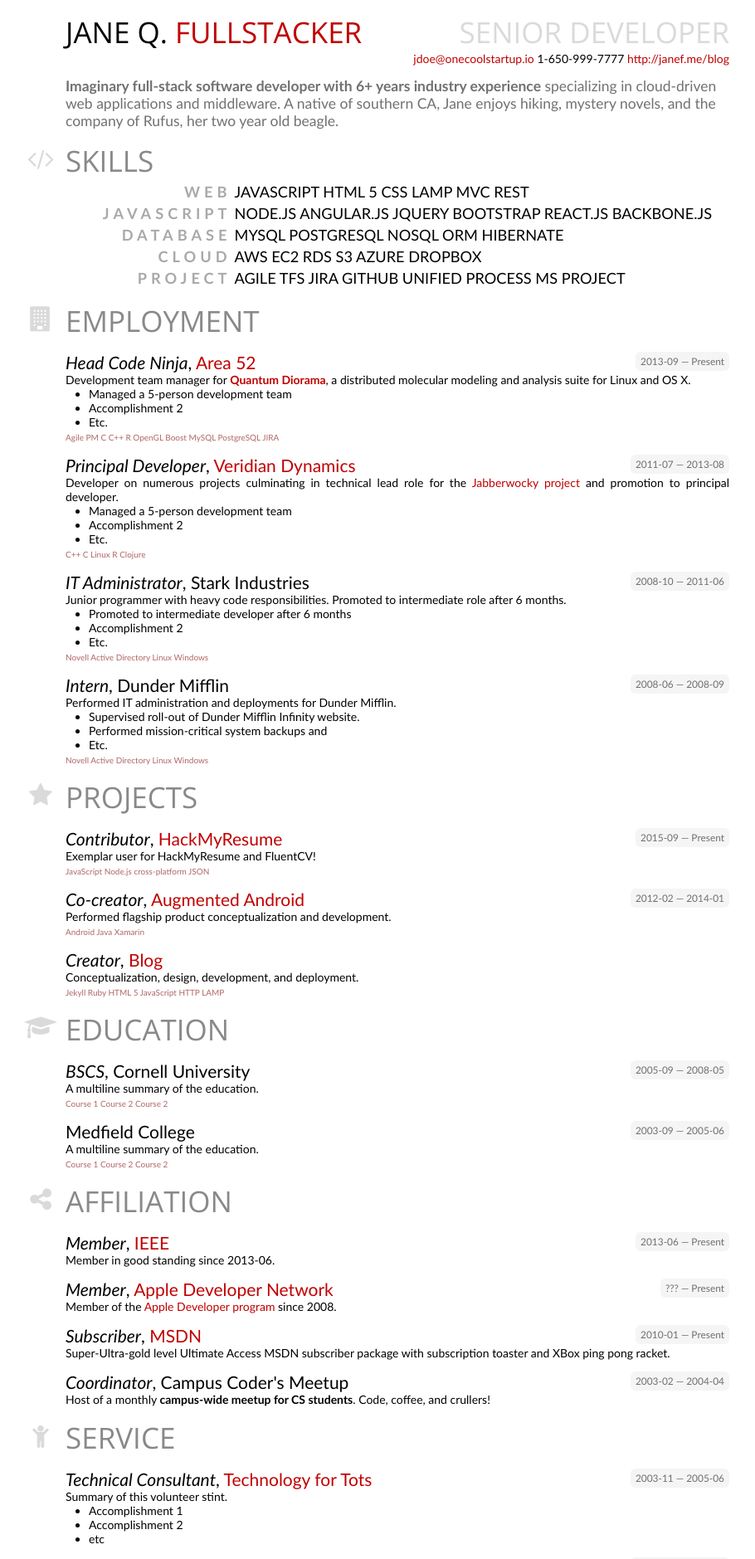
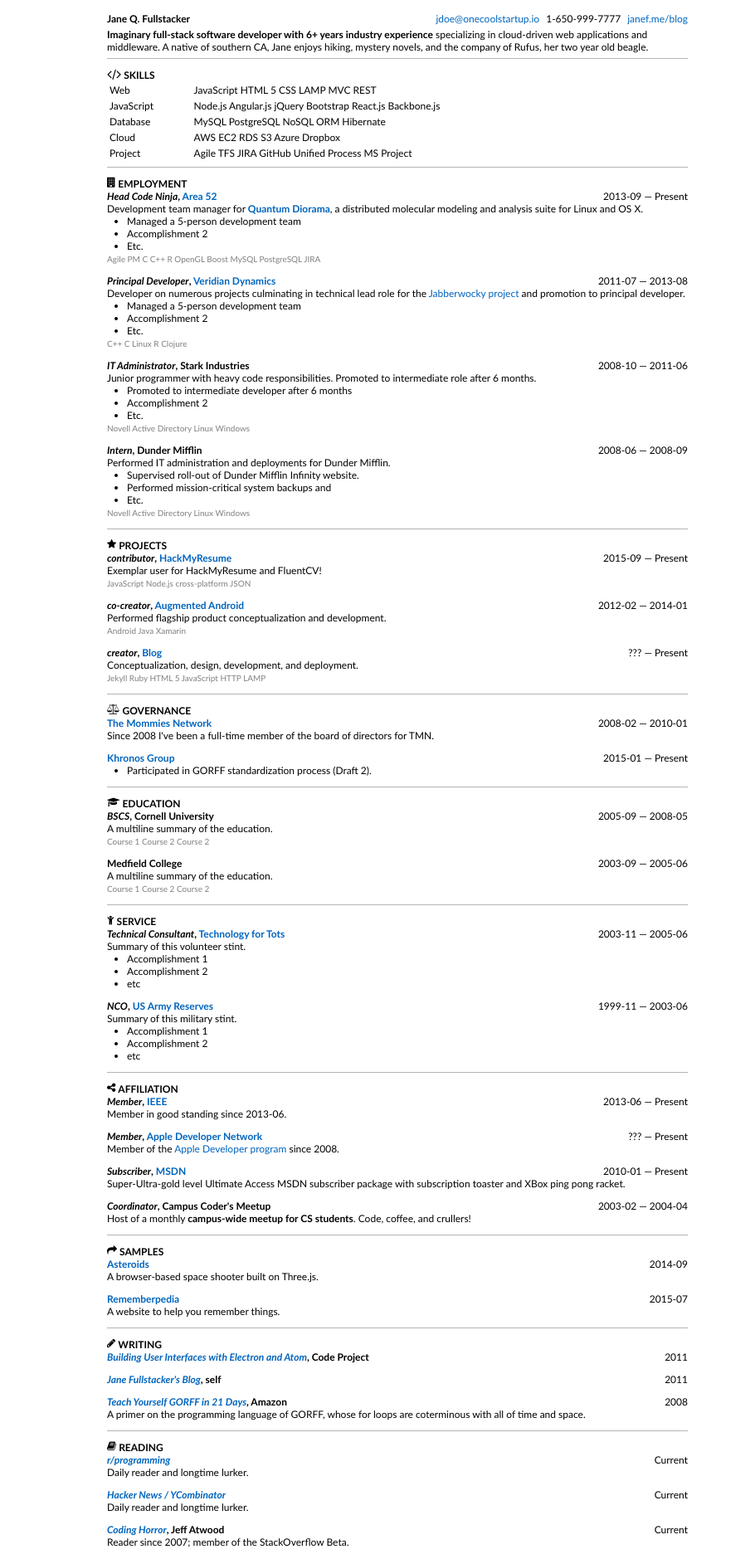
Before and after one commit to iammyr/iammyr.github.io, a Jekyll site: the page cv/myr-resume.html, which Jekyll copies as it is, in a window 1280 px wide. Shown: the top 1879 px of the page at 83% size, without its empty margins (161-1071 px from the left). Built offline with Jekyll 4.4.1, drawn with Linux system fonts in a browser that asks for light colours; nearby versions of some CDN libraries; some of the changed text lies outside the part shown.

Commit message:
trying compact theme for cv

```diff
--- a/cv/myr-resume.html
+++ b/cv/myr-resume.html
@@ -4,19 +4,17 @@
     <head>
         <meta charset="utf-8">
         <title>Jane Q. Fullstacker</title>
-        <link href='https://fonts.googleapis.com/css?family=Open+Sans:400,300,300italic,400italic,600,600italic,700,700italic'
-        rel='stylesheet' type='text/css'>
-        <link rel="stylesheet" href="https://maxcdn.bootstrapcdn.com/font-awesome/4.3.0/css/font-awesome.min.css">
+        <link rel="stylesheet" href="https://maxcdn.bootstrapcdn.com/font-awesome/4.5.0/css/font-awesome.min.css">
         <style>
             html, body, main, section, header, ul, p, h1, h2, h3 {
-              font-family: 'Calibri', 'Open Sans', 'sans-serif';
-              font-size: 14px;
+              font-family: 'Calibri', 'Helvetica Neue', 'Helvetica', 'Segoe UI', 'sans-serif';
+              font-size: 12px;
               margin: 0; padding: 0;
               display: block;
             }
 
             a {
-              color: #C00000;
+              color: #0064BD;
               text-decoration: none;
             }
 
@@ -28,76 +26,27 @@
               text-decoration: underline;
             }
 
-            h1 {
-              text-transform: uppercase;
-              font-size:
-            }
-
             h2 {
               text-transform: uppercase;
-              color: #898989;
-              font-size: 2em;
-              position: relative;
-              font-weight: 400;
-            }
-
-            h3, .tenure {
-              font-size: 1.5em;
-              font-weight: 300;
             }
 
             h3 {
-              margin-top: 0;
-              width: 66%;
-              float: left;
-            }
-
-            table {
-              width: 100%;
-              text-transform: uppercase;
-              font-size: 1.3em;
-            }
-
-            td:first-child {
-              text-align: right;
-              color: #A9A9A9;
-              letter-spacing: 5px;
-              font-weight: bold;
-            }
-
-            td:last-child {
-              text-align: justify; /* HTML justification sucks, but in this case... */
+              font-size: 1em;
             }
 
             hr {
-              display: none;
+              border: none;
+              border-top: 1px solid #B3B3B3;
             }
 
             main {
               padding: 15px;
-              max-width: 800px;
+              max-width: 700px;
               margin: 0 auto;
             }
 
             section {
               margin-top: 1em;
-            }
-
-            section > div {
-              margin-top: 1em;
-              overflow: hidden; /* Clear floated children */
-            }
-
-            section > div p {
-              clear: both;
-            }
-
-            section > header {
-              position: relative;
-            }
-
-            ul {
-              clear: both;
             }
 
             li {
@@ -106,20 +55,11 @@
 
             p, li {
               text-align: justify;
+              clear: both;
             }
 
             .tenure {
               float: right;
-              color: #6F6F6F;
-              background-color: #F5F5F5;
-              border-radius: 6px;
-              padding: 4px 6px;
-              font-size: 85%;
-            }
-
-            span.keywords {
-              font-size: 10px;
-              color: #B16666;
             }
 
             thead {
@@ -129,45 +69,42 @@
             main > header {
               width: 100%;
               float: left;
-              margin-bottom: 1em;
+              margin-bottom: 0;
+              position: relative;
             }
 
-            h1 {
+
+            h3 {
+              display: inline-block;
+              line-height: 1;
+            }
+            #contact {
+              float: right;
+              position: absolute;
+              right: 0;
+              bottom: 0;
+            }
+
+            #contact > div {
+              display: inline-block;
+              margin-left: 5px;
+            }
+
+            span.fa {
+              text-align: left;
+              margin-right: 3px;
               float: left;
             }
 
-            h1, h2, .label {
-              font-size: 2.5em;
-              text-transform: uppercase;
-              font-weight: 300;
-              font-family: 'Open Sans', 'Helvetica Neue', 'Helvetica', 'Lato', 'sans-serif'
+            section > div {
+              margin-bottom: 1em;
+              clear: both;
             }
 
-            #contact {
-             clear: both;
-             float: right;
-            }
-
-            header > span.fa {
-              text-align: center;
-              margin-right: 3px;
-              position: absolute;
-              width: 40px;
-              top: 10px;
-              font-size: 30px;
-              /*transform: translateX(-110%); PDF no likey */
-              margin-left: -50px;
-              color: #DADADA;
-            }
-
-            .label {
-              float: right;
-              color: #DADADA;
-            }
-
-            #summary {
-              color: #717171;
-              font-size: 1.25em;
+            span.keywords {
+              font-size: 10px;
+              color: gray;
+              text-align: right;
             }
         </style>
     </head>
@@ -175,16 +112,17 @@
     <body>
         <main>
             <header>
-                 <h1>Jane Q. <span style="color: #C00000;">Fullstacker</span></h1>
- <span class="label">Senior Developer</span>
+                 <h1>Jane Q. Fullstacker</h1>
 
-                <p id="contact"> <span class="email"><a href="mailto:jdoe@onecoolstartup.io">jdoe@onecoolstartup.io</a></span>
-
-                    <span
-                    class="phone">1-650-999-7777</span> <span class="website"><a href="http://janef.me/blog"><a href="http://janef.me/blog">http://janef.me/blog</a></a></span>
-
-                </p>
+                <div id="contact">
+                    <div class="email"><a href="mailto:jdoe@onecoolstartup.io">jdoe@onecoolstartup.io</a>
+                    </div>
+                    <div class="phone">1-650-999-7777</div>
+                    <div class="website"><a href="http://janef.me/blog">janef.me/blog</a>
+                    </div>
+                </div>
             </header>
+            <hr>
             <section id="summary"> <strong>Imaginary full-stack software developer with 6+ years industry experience</strong> specializing
                 in cloud-driven web applications and middleware. A native of southern CA,
                 Jane enjoys hiking, mystery novels, and the company of Rufus, her two year
@@ -228,7 +166,7 @@
             </section>
             <hr>
             <section id="employment">
-                <header> <span class="fa fa-lg fa-building"></span>
+                <header> <span class="fa fa-building"></span>
                      <h2>employment</h2>
 
                 </header>
@@ -247,6 +185,7 @@
                         <li>Accomplishment 2</li>
                         <li>Etc.</li>
                     </ul> <span class="keywords">Agile PM C C++ R OpenGL Boost MySQL PostgreSQL JIRA </span>
+
                 </div>
                 <div>
                      <h3><em>Principal Developer</em>,
@@ -264,6 +203,7 @@
                         <li>Accomplishment 2</li>
                         <li>Etc.</li>
                     </ul> <span class="keywords">C++ C Linux R Clojure </span>
+
                 </div>
                 <div>
                      <h3><em>IT Administrator</em>,
@@ -280,6 +220,7 @@
                         <li>Accomplishment 2</li>
                         <li>Etc.</li>
                     </ul> <span class="keywords">Novell Active Directory Linux Windows </span>
+
                 </div>
                 <div>
                      <h3><em>Intern</em>,
@@ -295,43 +236,81 @@
                         <li>Performed mission-critical system backups and</li>
                         <li>Etc.</li>
                     </ul> <span class="keywords">Novell Active Directory Linux Windows </span>
+
                 </div>
             </section>
             <hr>
             <section id="projects">
-                <header> <span class="fa fa-lg fa-star"></span>
+                <header> <span class="fa fa-star"></span>
                      <h2>projects</h2>
 
                 </header>
                 <div>
-                     <h3><em>Contributor</em>,
+                     <h3><em>contributor</em>,
     <a href="http://please.hackmyresume.com">HackMyResume</a>
     </h3>
  <span class="tenure">2015-09 — Present</span>
 
-                    <p>Exemplar user for HackMyResume and FluentCV!</p> <span class="keywords">JavaScript Node.js cross-platform JSON </span>
+                    <p>
+                        <p>Exemplar user for HackMyResume and FluentCV!</p>
+                    </p> <span class="keywords">JavaScript Node.js cross-platform JSON </span>
+
                 </div>
                 <div>
-                     <h3><em>Co-creator</em>,
+                     <h3><em>co-creator</em>,
     <a href="http://project.website.com">Augmented Android</a>
     </h3>
  <span class="tenure">2012-02 — 2014-01</span>
 
+                    <p>
                         <p>Performed flagship product conceptualization and development.</p>
-                    <span
-                    class="keywords">Android Java Xamarin</span>
+                    </p> <span class="keywords">Android Java Xamarin </span>
+
                 </div>
                 <div>
-                     <h3><em>Creator</em>,
+                     <h3><em>creator</em>,
     <a href="http://myblog.jane.com/blog">Blog</a>
     </h3>
+ <span class="tenure">??? — Present</span>
 
-                    <p>Conceptualization, design, development, and deployment.</p> <span class="keywords">Jekyll Ruby HTML 5 JavaScript HTTP LAMP </span>
+                    <p>
+                        <p>Conceptualization, design, development, and deployment.</p>
+                    </p> <span class="keywords">Jekyll Ruby HTML 5 JavaScript HTTP LAMP </span>
+
+                </div>
+            </section>
+            <hr>
+            <section id="governance">
+                <header> <span class="fa fa-balance-scale"></span>
+                     <h2>governance</h2>
+
+                </header>
+                <div>
+                     <h3>
+        <a href="http://themommiesnetwork.org">The Mommies Network</a>
+        </h3>
+ <span class="tenure">2008-02 — 2010-01</span>
+
+                    <p>
+                        <p>Since 2008 I&#39;ve been a full-time member of the board of directors
+                            for TMN.</p>
+                    </p>
+                </div>
+                <div>
+                     <h3>
+        <a href="https://www.khronos.org">Khronos Group</a>
+        </h3>
+ <span class="tenure">2015-01 — Present</span>
+
+                    <p></p>
+                    <ul>
+                        <li>Participated in GORFF standardization process (Draft 2).</li>
+                    </ul>
                 </div>
             </section>
             <hr>
             <section id="education">
-                <header> <span class="fa fa-lg fa-mortar-board"></span>
+                <header> <span class="fa fa-mortar-board"></span>
                      <h2>education</h2>
 
                 </header>
@@ -351,8 +330,45 @@
                 </div>
             </section>
             <hr>
+            <section id="service">
+                <header> <span class="fa fa-child"></span>
+                     <h2>service</h2>
+
+                </header>
+                <div>
+                     <h3><em>Technical Consultant</em>,
+      <a href="http://technology-for-tots.org">Technology for Tots</a>
+    </h3>
+ <span class="tenure">2003-11 — 2005-06</span>
+
+                    <p>
+                        <p>Summary of this volunteer stint.</p>
+                    </p>
+                    <ul>
+                        <li>Accomplishment 1</li>
+                        <li>Accomplishment 2</li>
+                        <li>etc</li>
+                    </ul>
+                </div>
+                <div>
+                     <h3><em>NCO</em>,
+      <a href="http://www.usar.army.mil/">US Army Reserves</a>
+    </h3>
+ <span class="tenure">1999-11 — 2003-06</span>
+
+                    <p>
+                        <p>Summary of this military stint.</p>
+                    </p>
+                    <ul>
+                        <li>Accomplishment 1</li>
+                        <li>Accomplishment 2</li>
+                        <li>etc</li>
+                    </ul>
+                </div>
+            </section>
+            <hr>
             <section id="affiliation">
-                <header> <span class="fa fa-lg fa-share-alt"></span>
+                <header> <span class="fa fa-share-alt"></span>
                      <h2>affiliation</h2>
 
                 </header>
@@ -393,45 +409,8 @@
                 </div>
             </section>
             <hr>
-            <section id="service">
-                <header> <span class="fa fa-lg fa-child"></span>
-                     <h2>service</h2>
-
-                </header>
-                <div>
-                     <h3><em>Technical Consultant</em>,
-            <a href="http://technology-for-tots.org">Technology for Tots</a>
-          </h3>
- <span class="tenure">2003-11 — 2005-06</span>
-
-                    <p>
-                        <p>Summary of this volunteer stint.</p>
-                    </p>
-                    <ul>
-                        <li>Accomplishment 1</li>
-                        <li>Accomplishment 2</li>
-                        <li>etc</li>
-                    </ul>
-                </div>
-                <div>
-                     <h3><em>NCO</em>,
-            <a href="http://www.usar.army.mil/">US Army Reserves</a>
-          </h3>
- <span class="tenure">1999-11 — 2003-06</span>
-
-                    <p>
-                        <p>Summary of this military stint.</p>
-                    </p>
-                    <ul>
-                        <li>Accomplishment 1</li>
-                        <li>Accomplishment 2</li>
-                        <li>etc</li>
-                    </ul>
-                </div>
-            </section>
-            <hr>
             <section id="samples">
-                <header> <span class="fa fa-lg fa-share"></span>
+                <header> <span class="fa fa-share"></span>
                      <h2>samples</h2>
 
                 </header>
@@ -454,7 +433,7 @@
             </section>
             <hr>
             <section id="writing">
-                <header> <span class="fa fa-lg fa-pencil"></span>
+                <header> <span class="fa fa-pencil"></span>
                      <h2>writing</h2>
 
                 </header>
@@ -481,7 +460,7 @@
             </section>
             <hr>
             <section id="reading">
-                <header> <span class="fa fa-lg fa-book"></span>
+                <header> <span class="fa fa-book"></span>
                      <h2>reading</h2>
 
                 </header>
@@ -512,7 +491,7 @@
             </section>
             <hr>
             <section id="recognition">
-                <header> <span class="fa fa-lg fa-trophy"></span>
+                <header> <span class="fa fa-trophy"></span>
                      <h2>recognition</h2>
 
                 </header>
@@ -529,7 +508,7 @@
             </section>
             <hr>
             <section id="speaking">
-                <header> <span class="fa fa-lg fa-users"></span>
+                <header> <span class="fa fa-users"></span>
                      <h2>speaking</h2>
 
                 </header>
@@ -544,7 +523,7 @@
             </section>
             <hr>
             <section id="testimonials">
-                <header> <span class="fa fa-lg fa-quote-left"></span>
+                <header> <span class="fa fa-quote-right"></span>
                      <h2>testimonials</h2>
 
                 </header>
@@ -568,7 +547,7 @@
             </section>
             <hr>
             <section id="references">
-                <header> <span class="fa fa-lg fa-thumbs-o-up"></span>
+                <header> <span class="fa fa-thumbs-o-up"></span>
                      <h2>references</h2>
 
                 </header>
@@ -577,6 +556,32 @@
 
                 </div>
             </section>
+            <hr>
+            <section id="interests">
+                <header> <span class="fa fa-bicycle"></span>
+                     <h2>interests</h2>
+
+                </header>
+                <div>
+                     <h3><em>reading</em></h3>
+ <span class="tenure">Current</span>
+
+                    <p>Jane is a fan of mystery novels and courtroom dramas including Agatha
+                        Christie and John Grisham.</p>
+                </div>
+                <div>
+                     <h3><em>hiking</em></h3>
+ <span class="tenure">Current</span>
+
+                    <p>Jane enjoys hiking, light mountain climbing, and has four summits under
+                        her belt!</p>
+                </div>
+                <div>
+                     <h3><em>yoga</em></h3>
+ <span class="tenure">Current</span>
+
+                </div>
+            </section>
         </main>
     </body>
 
```
Lines whose indentation alone changed are shown as unchanged.
